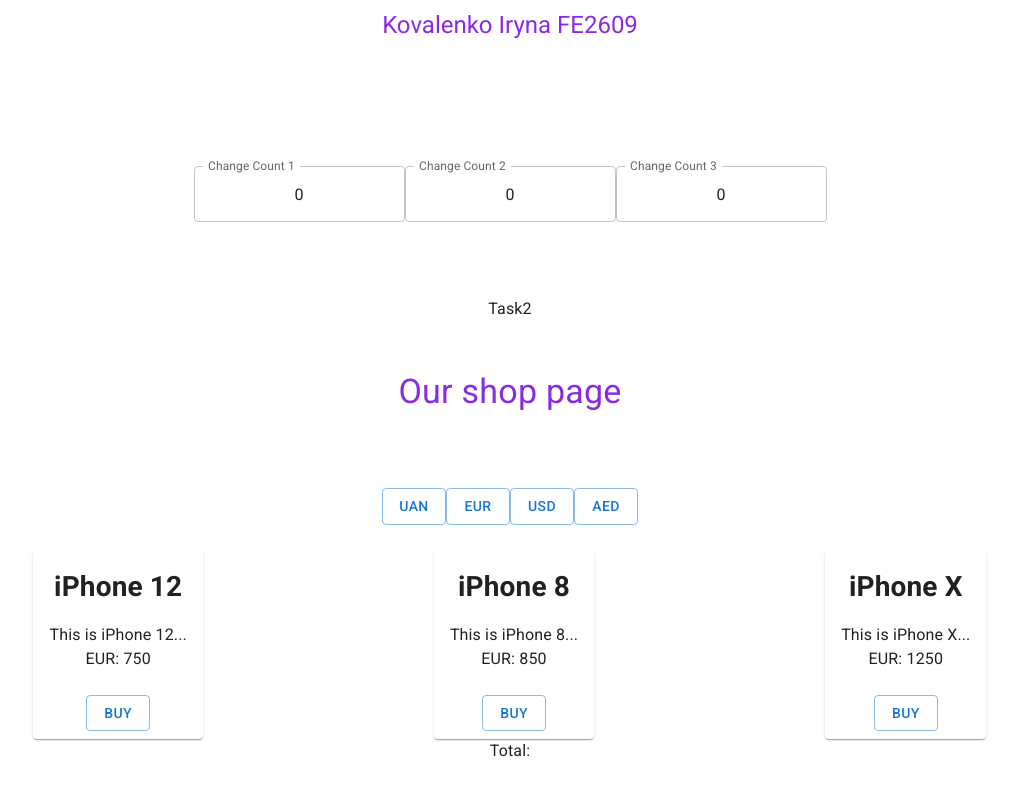
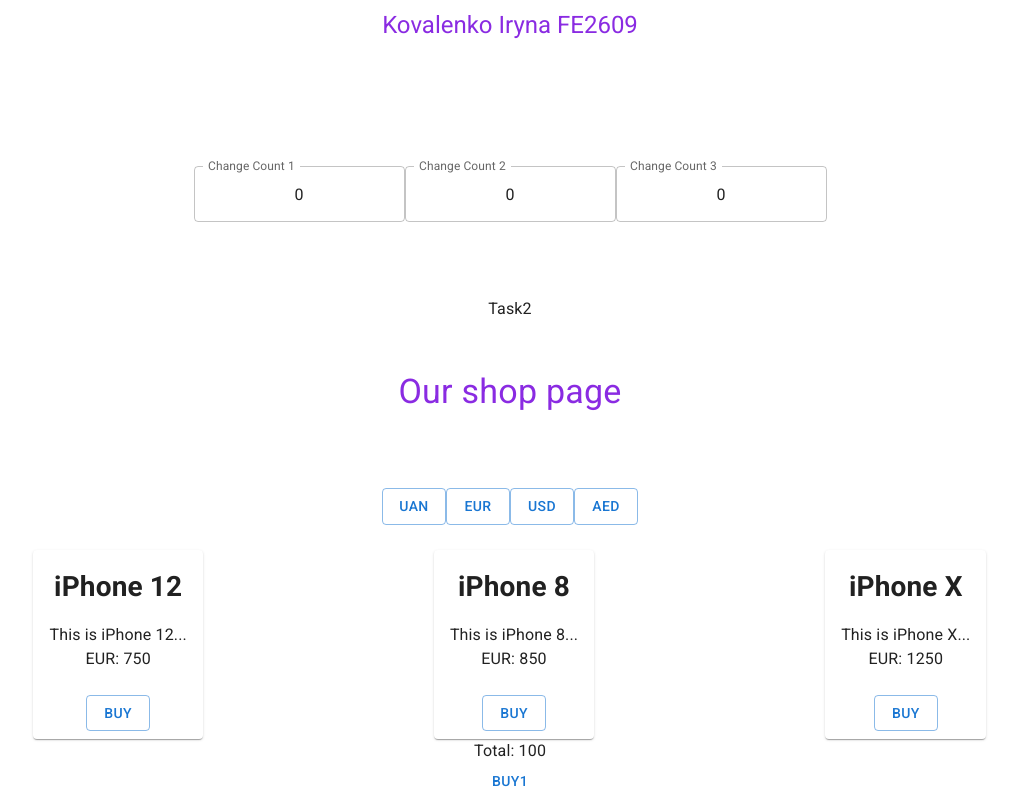
Before and after one commit to Irina77777777/Exam2609-React, a React (Create React App) app: page /TASK-2 in a window 1280 px wide. Shown: the part 261-1061 px from the top of the page, without its empty margins (130-1148 px from the left). Before the commit the page ends 1024 px from the top, so only its background shows below. Built offline with nearby package versions, Linux system fonts and the light colour scheme.

Commit message:
add totalPrice from app to Task-2

```diff
--- a/src/container/App/App.tsx
+++ b/src/container/App/App.tsx
@@ -4,15 +4,34 @@
 import { StyledEngineProvider } from '@mui/material/styles'
 import './App.css'
 import Main from 'container/Main/Main'
+import { useState } from 'react'
+import { Button, } from '@mui/material'
 
 
 type Props = {}
+
+type TotalData = {
+    totalCount: number
+    totalPrice: number
+}
 const App = (props: Props) => {
+
+    const [totalData, setTotalData] = useState < TotalData > ({
+        totalCount: 5,
+        totalPrice: 100,
+    }
+    )
+
+const addPriceToTotal = (count: number, price: number) => {
+    setTotalData({totalCount: count, totalPrice: count*price})
+}
+
     return (
         <StyledEngineProvider injectFirst>
             <CssBaseline />
             <Header />
-            <Main />
+            <Main totalData={totalData} />
+            <Button onClick={() => addPriceToTotal(5, 500)}> Buy1</Button>
         </StyledEngineProvider>
     )
 }
--- a/src/container/Main/Main.tsx
+++ b/src/container/Main/Main.tsx
@@ -3,13 +3,20 @@
 import Task2 from "container/Task2/Task2"
 import {Routes, Route} from 'react-router-dom'
 
-type Props = {}
-const Main = (props: Props) => {
+type Props = {
+       totalData: {
+    totalCount: number
+    totalPrice: number
+}
+}
+
+
+const Main = ({ totalData }: Props) => {
     return (
         <Container maxWidth="lg" component="main">
 
             <Task1 />
-            <Task2 />
+            <Task2 totalData={totalData} />
              {/* <Routes>
                  <Route path="/" element={<Task1 />} />
                  <Route path="/TASK-2" element={<Task2 />} />
--- a/src/container/Task2/Task2.tsx
+++ b/src/container/Task2/Task2.tsx
@@ -1,8 +1,18 @@
 import { Container, TextField, Button, Typography } from '@mui/material'
 import Products from 'container/Products/Products'
 
-type Props = {}
-const Task2 = (props: Props) => {
+
+type Props = {
+     totalData :{
+    totalCount: number
+    totalPrice: number
+}
+}
+
+
+
+const Task2 = ({ totalData }: Props) => {
+
     return (
         <>
             Task2
@@ -22,7 +32,7 @@
                 <Button variant="outlined">AED</Button>
             </div>
             <Products />
-            <div>Total: </div>
+            <div> Total: {totalData.totalPrice}</div>
         </>
     )
 }
```
